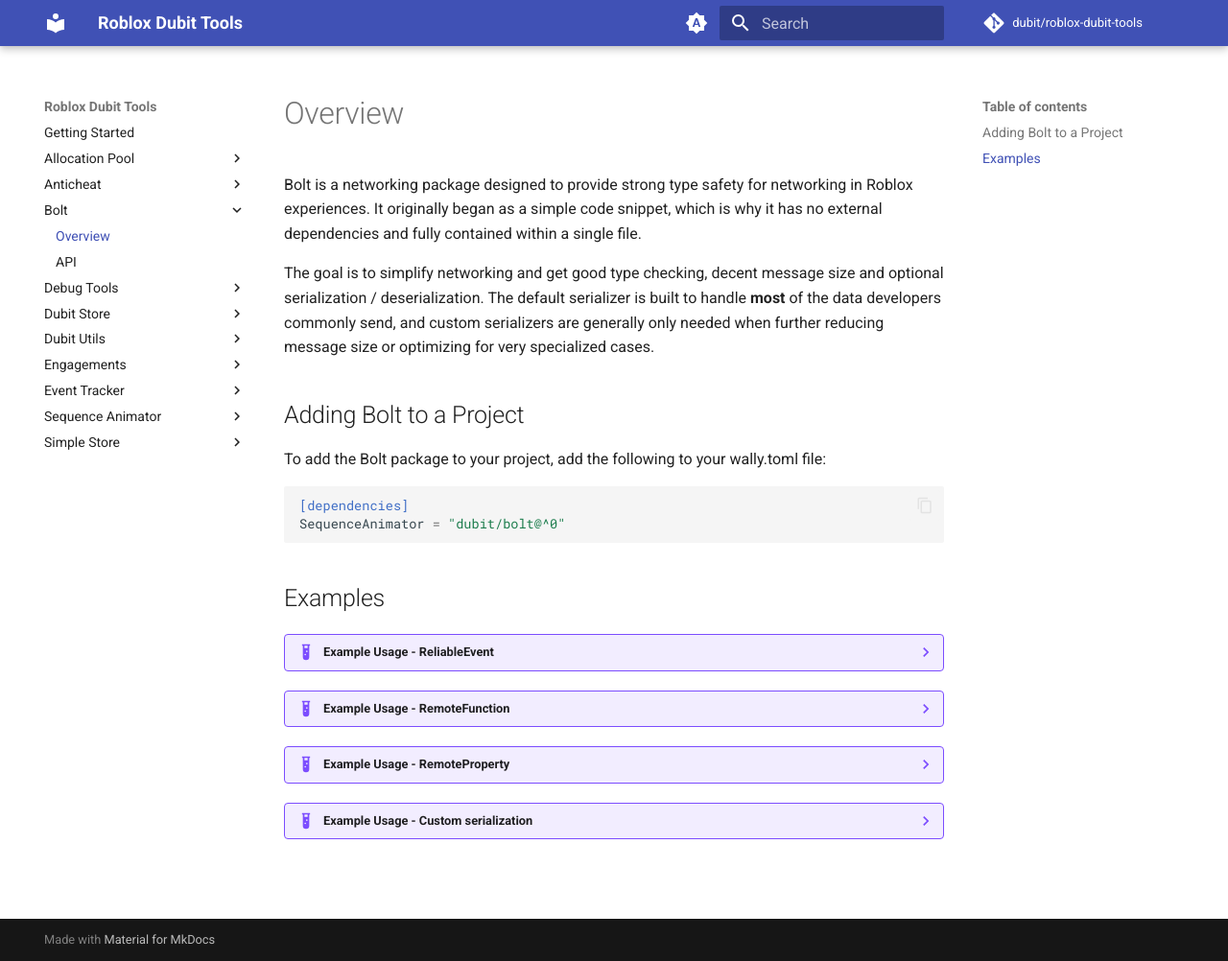
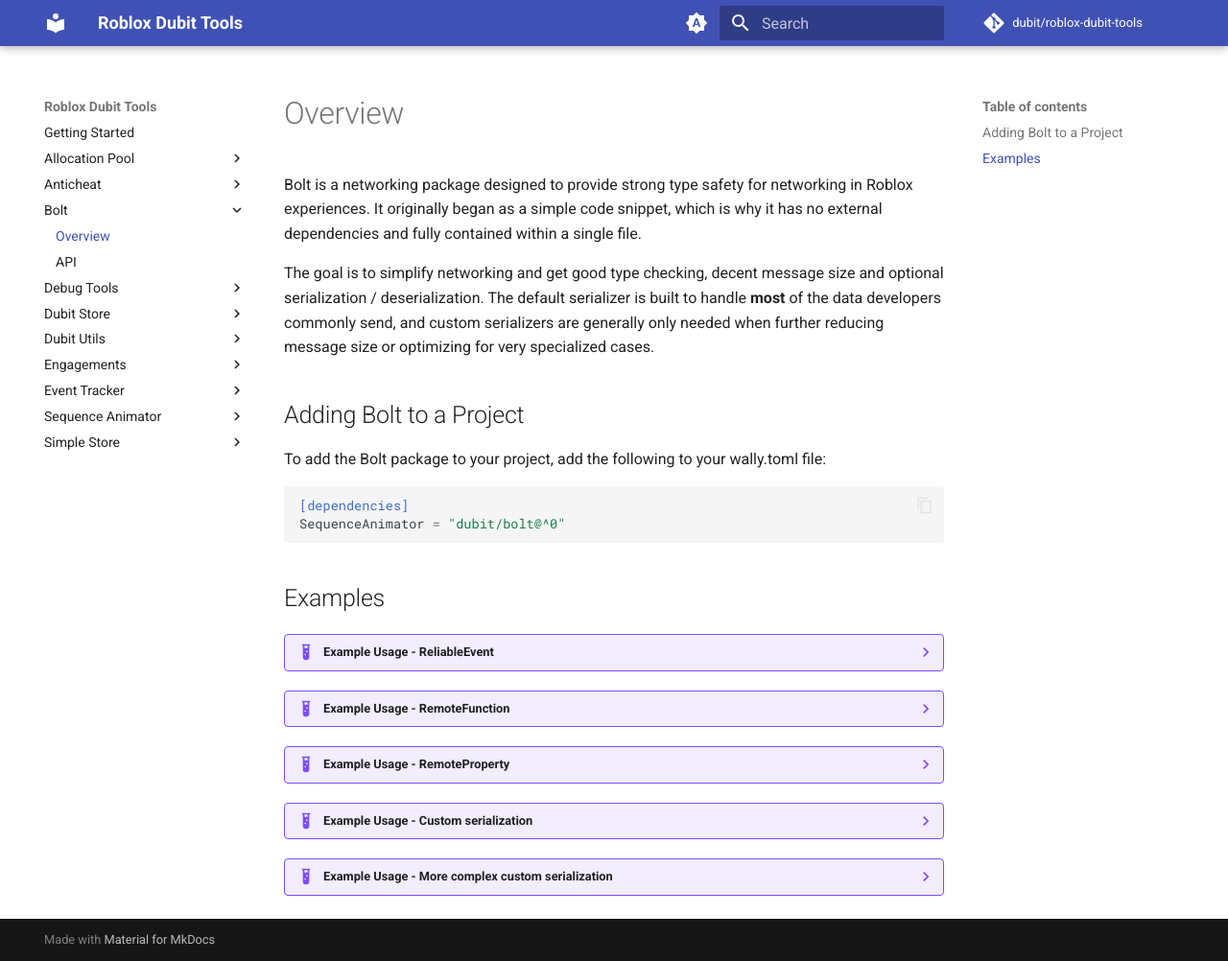
Before and after one commit to dubit/roblox-dubit-tools, an MkDocs documentation site: the page built from Docs/packages/bolt.md, in a window 1280 px wide and 1002 px high. Shown: the whole window at 96% size. Built offline with MkDocs 1.6.1 and Material for MkDocs 9.7.7, drawn with Linux system fonts in a browser that asks for light colours; comment, search, counter and statistics services are not loaded; some of the changed lines change nothing that is shown.

Commit message:
Improve string serialization, add one more example of custom serialization

````diff
--- a/Docs/packages/bolt.md
+++ b/Docs/packages/bolt.md
@@ -113,3 +113,25 @@
 		end) :: Bolt.ReliableEvent<number>,
 	}
 	```
+
+??? example "Example Usage - More complex custom serialization"
+	Bolt by default doesn't have a way of serializing ColorSequences, but you can add that functionality using a custom seralization and deserialization!
+
+	```luau
+	Bolt.ReliableEvent("Color Sequence Event", function(writer, colorSequence: ColorSequence)
+		writer:WriteU8(#colorSequence.Keypoints)
+		for _, keypoint in colorSequence.Keypoints do
+			writer:WriteU8(math.clamp(keypoint.Time * 255, 0, 255))
+			writer:WriteColor3(keypoint.Value)
+		end
+	end, function(reader)
+		local keypointsCount = reader:ReadU8()
+		local keypoints = table.create(keypointsCount)
+		for i = 1, keypointsCount do
+			local keypointTime = reader:ReadU8() / 255
+			local keypointsColor = reader:ReadColor3()
+			table.insert(keypoints, ColorSequenceKeypoint.new(keypointTime, keypointsColor))
+		end
+		return ColorSequence.new(keypoints)
+	end) :: Bolt.ReliableEvent<ColorSequence>
+	```
````
Also changed, not shown: 6 other files.
